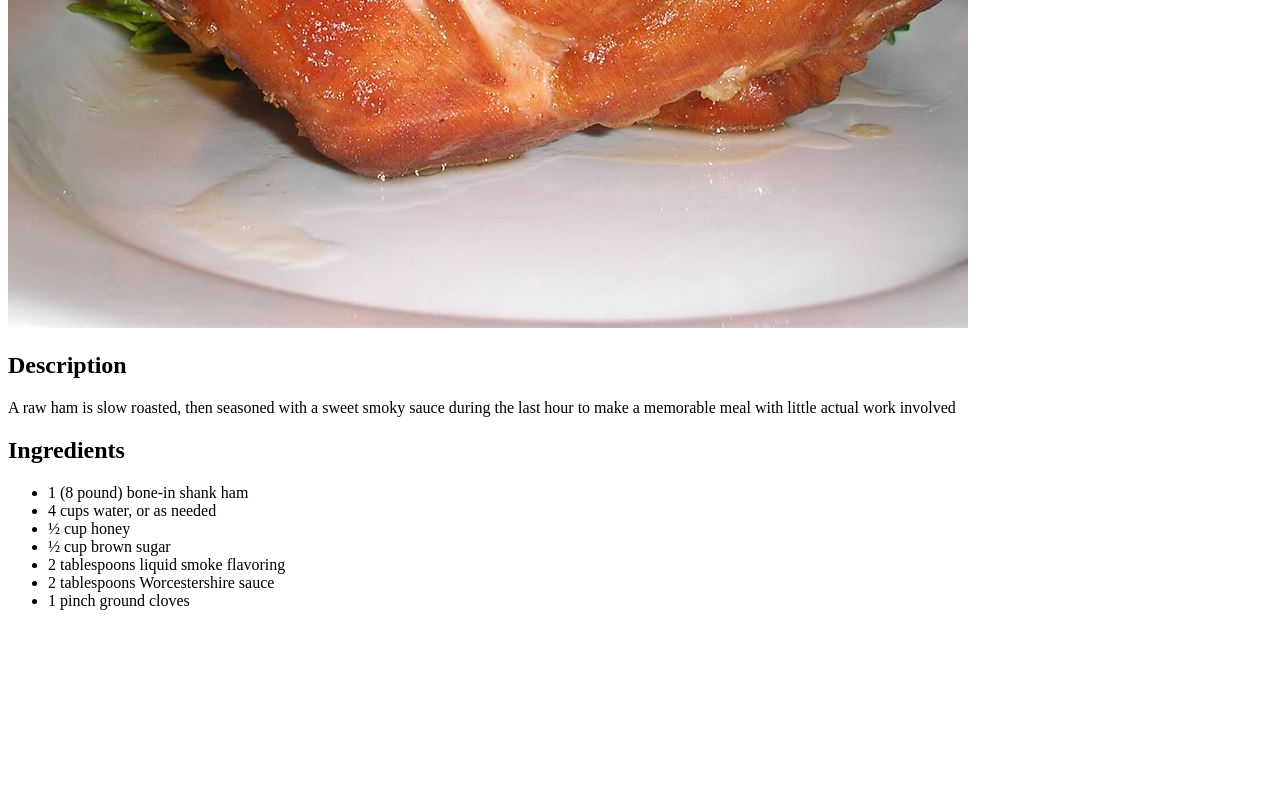
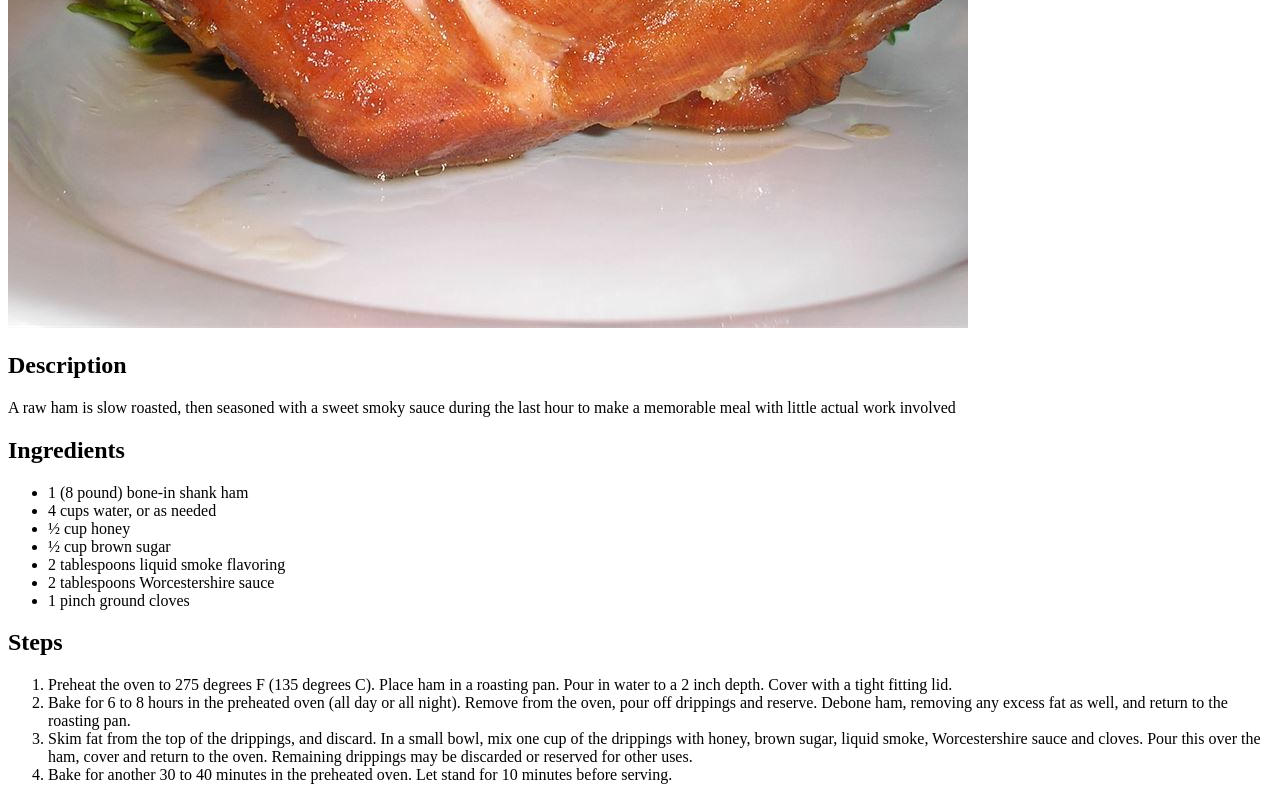
Before and after one commit to KrMoth/odin-recipes, a plain HTML site: page recipes/glazedham.html in a window 1280 px wide. Shown: the part 712-1512 px from the top of the page. Before the commit the page ends 1338 px from the top, so only its background shows below. Drawn offline with Linux system fonts and the light colour scheme.

Commit message:
The steps have been added

```diff
--- a/recipes/glazedham.html
+++ b/recipes/glazedham.html
@@ -19,5 +19,12 @@
         <li>2 tablespoons Worcestershire sauce </li>
         <li>1 pinch ground cloves </li>
     </ul>
+    <h2>Steps</h2>
+    <ol>
+        <li>Preheat the oven to 275 degrees F (135 degrees C). Place ham in a roasting pan. Pour in water to a 2 inch depth. Cover with a tight fitting lid.</li>
+        <li>Bake for 6 to 8 hours in the preheated oven (all day or all night). Remove from the oven, pour off drippings and reserve. Debone ham, removing any excess fat as well, and return to the roasting pan.</li>
+        <li>Skim fat from the top of the drippings, and discard. In a small bowl, mix one cup of the drippings with honey, brown sugar, liquid smoke, Worcestershire sauce and cloves. Pour this over the ham, cover and return to the oven. Remaining drippings may be discarded or reserved for other uses.</li>
+        <li>Bake for another 30 to 40 minutes in the preheated oven. Let stand for 10 minutes before serving.</li>
+    </ol>
 </body>
 </html>
```
